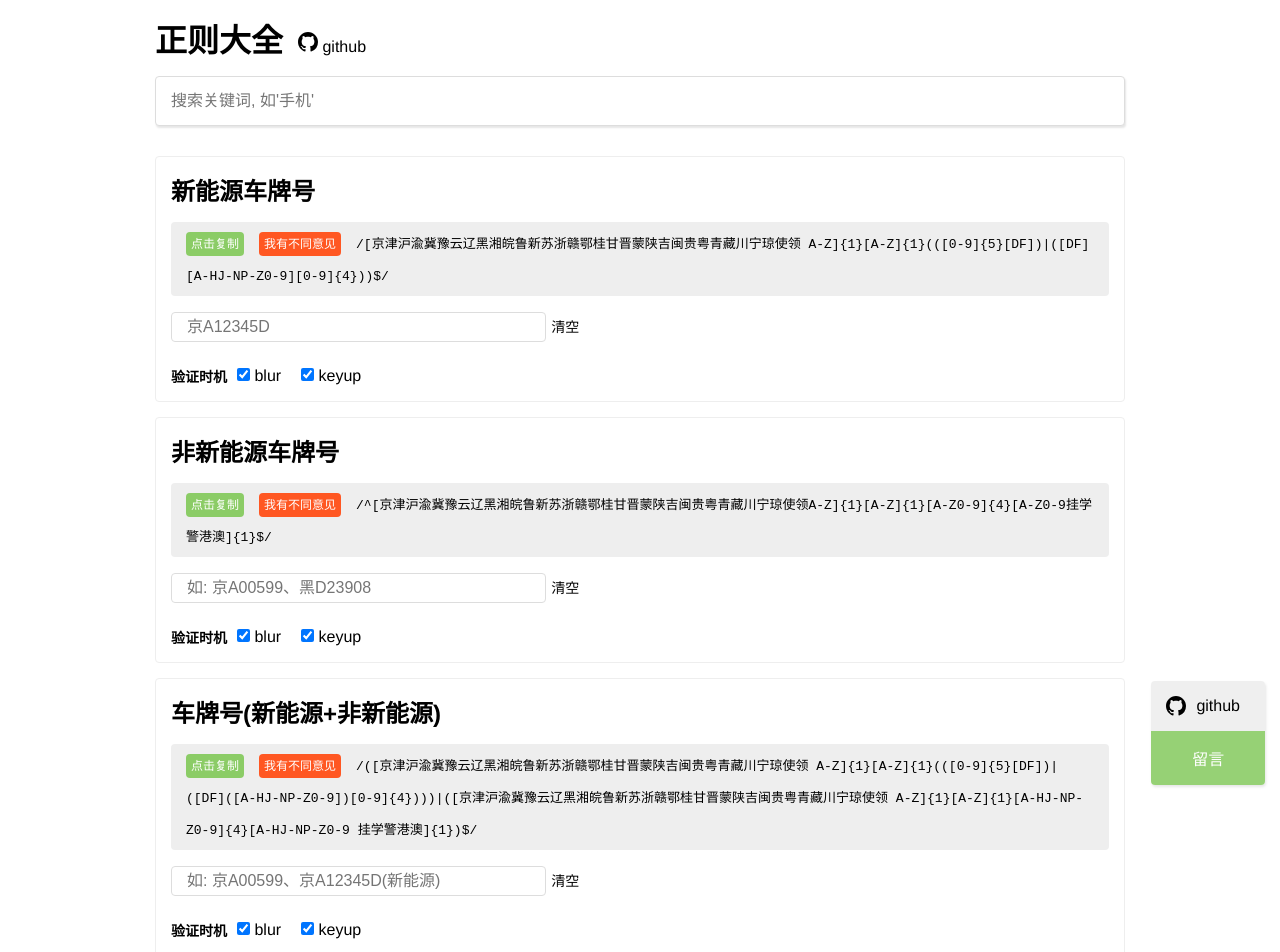
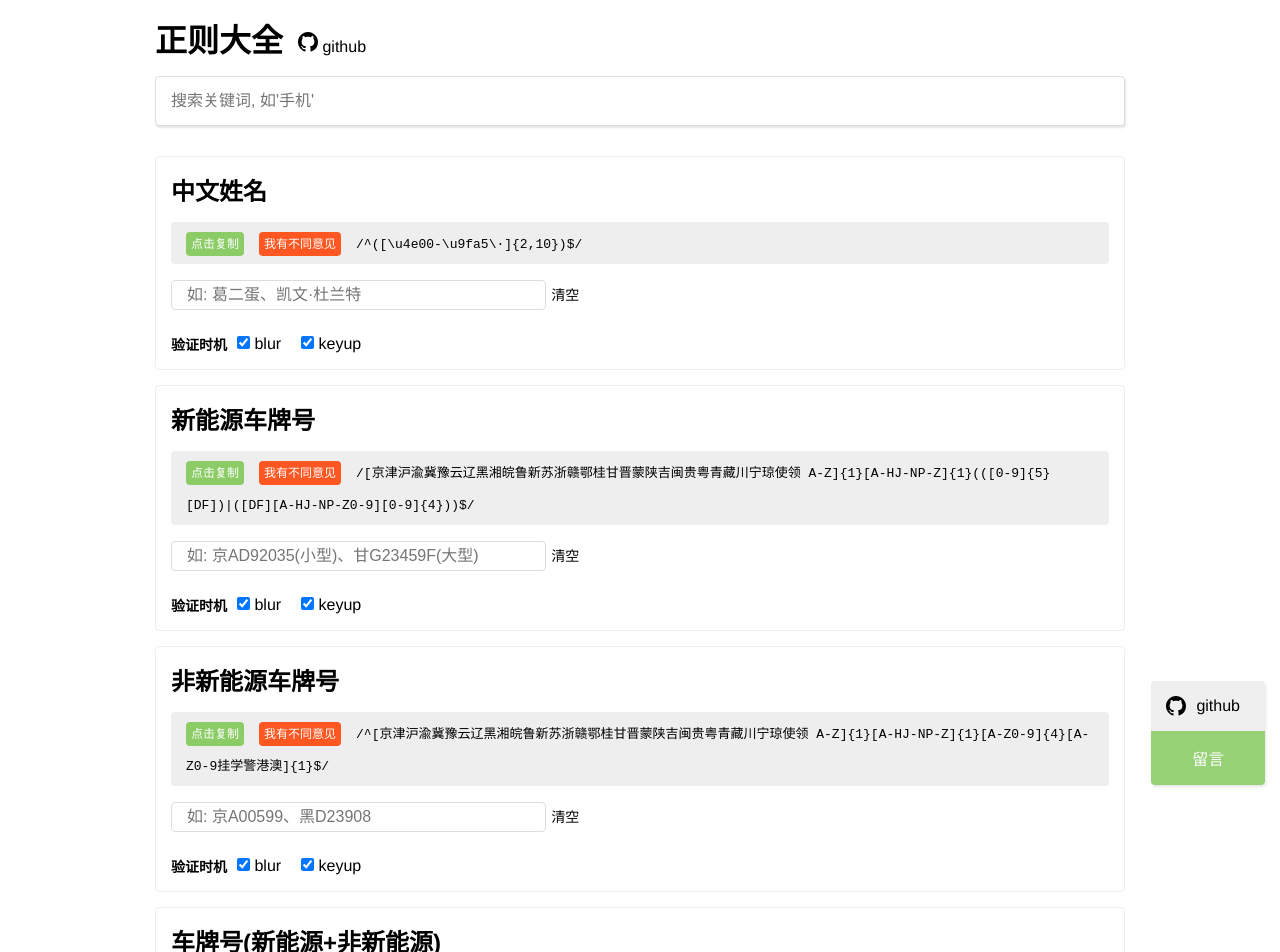
Before and after one commit to any86/any-rule, a Vue app: page / in a window 1280 px wide. Shown: the top 952 px of the page. Built offline with nearby package versions, Linux system fonts and the light colour scheme.

Commit message:
feat:增加中文姓名正则同时fix车牌号正则

```diff
--- a/src/RULES.js
+++ b/src/RULES.js
@@ -1,23 +1,28 @@
 module.exports = [
   {
+    title: '中文姓名',
+    rule: /^([\u4e00-\u9fa5\·]{2,10})$/,
+    example: '如: 葛二蛋、凯文·杜兰特'
+  },
+  {
     title: '新能源车牌号',
-    rule:/[京津沪渝冀豫云辽黑湘皖鲁新苏浙赣鄂桂甘晋蒙陕吉闽贵粤青藏川宁琼使领 A-Z]{1}[A-Z]{1}(([0-9]{5}[DF])|([DF][A-HJ-NP-Z0-9][0-9]{4}))$/,
-    example: '京A12345D',
+    rule:/[京津沪渝冀豫云辽黑湘皖鲁新苏浙赣鄂桂甘晋蒙陕吉闽贵粤青藏川宁琼使领 A-Z]{1}[A-HJ-NP-Z]{1}(([0-9]{5}[DF])|([DF][A-HJ-NP-Z0-9][0-9]{4}))$/,
+    example: '如: 京AD92035(小型)、甘G23459F(大型)',
   },
   {
     title: '非新能源车牌号',
-    rule: /^[京津沪渝冀豫云辽黑湘皖鲁新苏浙赣鄂桂甘晋蒙陕吉闽贵粤青藏川宁琼使领A-Z]{1}[A-Z]{1}[A-Z0-9]{4}[A-Z0-9挂学警港澳]{1}$/,
+    rule: /^[京津沪渝冀豫云辽黑湘皖鲁新苏浙赣鄂桂甘晋蒙陕吉闽贵粤青藏川宁琼使领 A-Z]{1}[A-HJ-NP-Z]{1}[A-Z0-9]{4}[A-Z0-9挂学警港澳]{1}$/,
     example: '如: 京A00599、黑D23908'
   },
 
   {
     title: '车牌号(新能源+非新能源)',
-    rule: /([京津沪渝冀豫云辽黑湘皖鲁新苏浙赣鄂桂甘晋蒙陕吉闽贵粤青藏川宁琼使领 A-Z]{1}[A-Z]{1}(([0-9]{5}[DF])|([DF]([A-HJ-NP-Z0-9])[0-9]{4})))|([京津沪渝冀豫云辽黑湘皖鲁新苏浙赣鄂桂甘晋蒙陕吉闽贵粤青藏川宁琼使领 A-Z]{1}[A-Z]{1}[A-HJ-NP-Z0-9]{4}[A-HJ-NP-Z0-9 挂学警港澳]{1})$/,
-    example: '如: 京A00599、京A12345D(新能源)'
+    rule: /^([京津沪渝冀豫云辽黑湘皖鲁新苏浙赣鄂桂甘晋蒙陕吉闽贵粤青藏川宁琼使领 A-Z]{1}[A-HJ-NP-Z]{1}(([0-9]{5}[DF])|([DF]([A-HJ-NP-Z0-9])[0-9]{4})))|([京津沪渝冀豫云辽黑湘皖鲁新苏浙赣鄂桂甘晋蒙陕吉闽贵粤青藏川宁琼使领 A-Z]{1}[A-Z]{1}[A-HJ-NP-Z0-9]{4}[A-HJ-NP-Z0-9 挂学警港澳]{1})$/,
+    example: '如: 京A12345D、京A00599'
   },
 
   {
-    title: 'URL正则',
+    title: 'URL链接',
     rule: /^((https?|ftp|file):\/\/)?([\da-z.-]+)\.([a-z.]{2,6})(\/\w\.-]*)*\/?$/,
     example: '如: www.qq.com 、file:///C:/Users/KD/index.js'
   },
```
Also changed, not shown: 1 other file (tests, documents, lock files or other folders).
